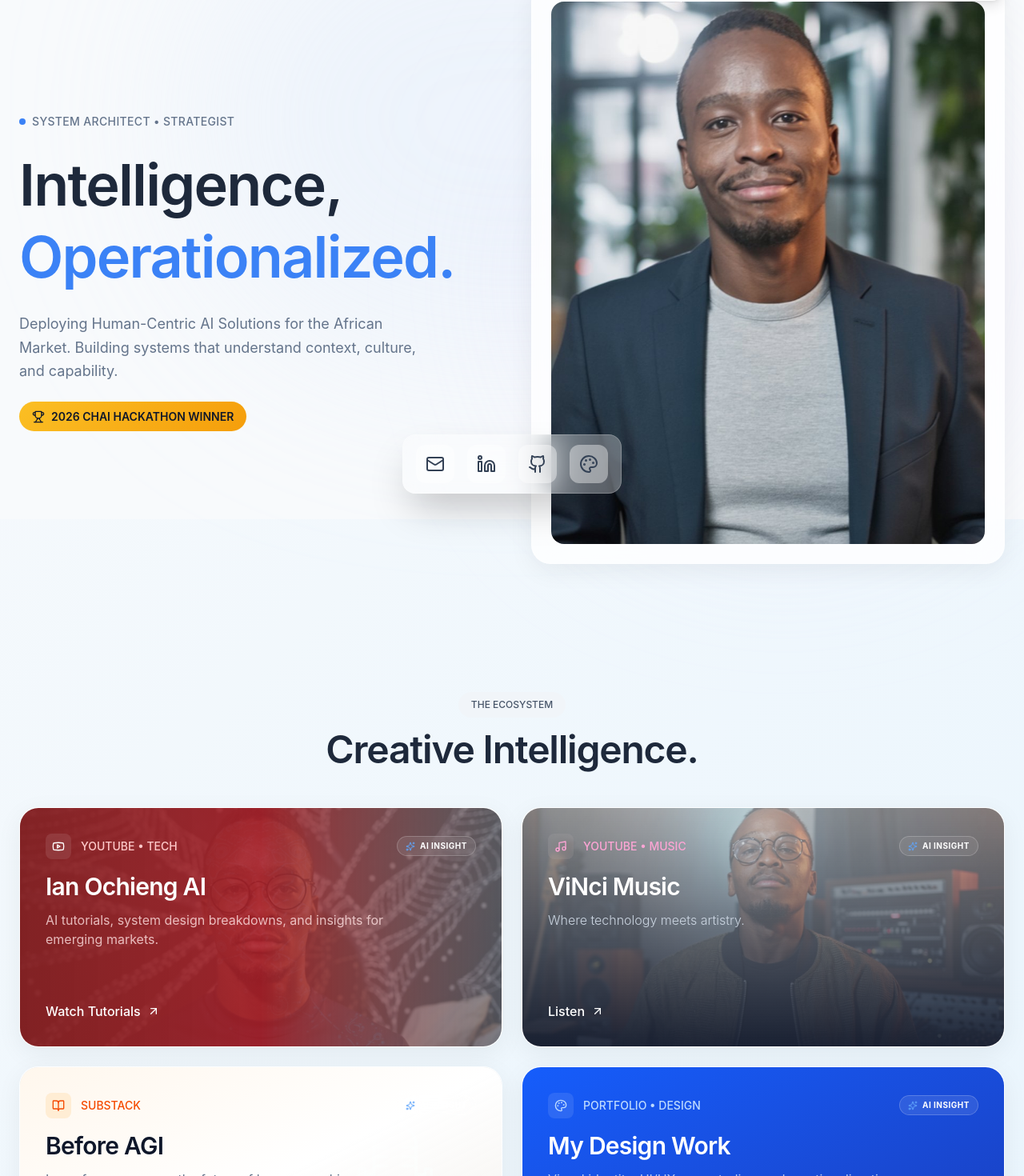
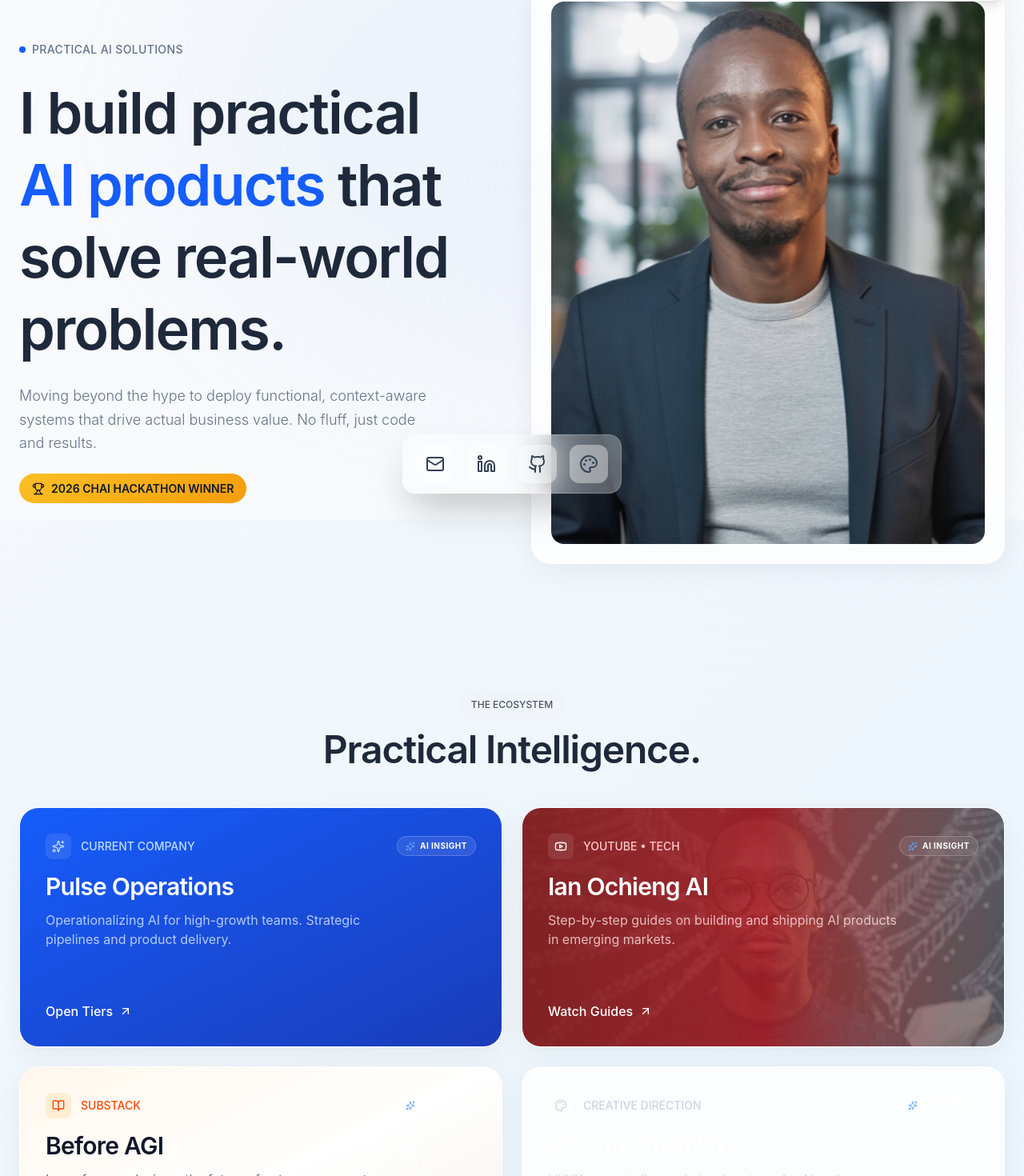
Before and after one commit to IanOchiengAI/ian-personal-website, a React (Vite) app in the folder website/: page / in a window 1280 px wide. Shown: the part 151-1621 px from the top of the page at 80% size. Built offline with nearby package versions, Linux system fonts and the light colour scheme.

Commit message:
feat: refine identity to "practical AI" and add Pulse pricing modal

```diff
--- a/website/src/App.tsx
+++ b/website/src/App.tsx
@@ -8,8 +8,11 @@
 import PortfolioFolder from './components/PortfolioFolder';
 import ContactModal from './components/ContactModal';
 
+import PricingModal from './components/PricingModal';
+
 function App() {
   const [isPortfolioOpen, setIsPortfolioOpen] = useState(false);
+  const [isPricingOpen, setIsPricingOpen] = useState(false);
   const [isContactOpen, setIsContactOpen] = useState(false);
 
   return (
@@ -18,15 +21,14 @@
 
       <main>
         <Hero />
-        {/* Ecosystem no longer triggers portfolio directly (moved to Products),
-            but kept the prop just in case we add it back or for other links */}
-        <Ecosystem />
+        <Ecosystem onOpenPricing={() => setIsPricingOpen(true)} />
         <Trajectory />
         <Products onOpenPortfolio={() => setIsPortfolioOpen(true)} />
       </main>
 
       <ContactDock onOpenContact={() => setIsContactOpen(true)} />
       <PortfolioFolder isOpen={isPortfolioOpen} onClose={() => setIsPortfolioOpen(false)} />
+      <PricingModal isOpen={isPricingOpen} onClose={() => setIsPricingOpen(false)} />
       <ContactModal isOpen={isContactOpen} onClose={() => setIsContactOpen(false)} />
 
       {/* Background Gradients */}
--- a/website/src/components/Ecosystem.tsx
+++ b/website/src/components/Ecosystem.tsx
@@ -1,5 +1,5 @@
 import { motion } from 'framer-motion';
-import { Youtube, Music, BookOpen, ArrowUpRight, Palette, Sparkles } from 'lucide-react';
+import { Youtube, BookOpen, ArrowUpRight, Palette, Sparkles } from 'lucide-react';
 
 const fadeInUp = {
     hidden: { opacity: 0, y: 20 },
@@ -8,52 +8,56 @@
 
 const ecosystemItems = [
     {
+        id: 'pulse',
+        title: 'Pulse Operations',
+        subtitle: 'CURRENT COMPANY',
+        description: 'Operationalizing AI for high-growth teams. Strategic pipelines and product delivery.',
+        action: 'openPricing',
+        icon: Sparkles,
+        bgImage: '/images/ian-suit.jpeg',
+        theme: 'blue',
+        aiInsight: 'Current mission: Automating high-friction client onboarding workflows.'
+    },
+    {
         id: 'youtube-ai',
         title: 'Ian Ochieng AI',
         subtitle: 'YOUTUBE • TECH',
-        description: 'AI tutorials, system design breakdowns, and insights for emerging markets.',
+        description: 'Step-by-step guides on building and shipping AI products in emerging markets.',
         link: 'https://www.youtube.com/@IanOchiengAI',
         icon: Youtube,
         bgImage: '/images/ian-artistic.jpeg',
         theme: 'red',
-        aiInsight: 'Focuses on "low-friction" AI deployment in resource-constrained environments.'
-    },
-    {
-        id: 'vinci-music',
-        title: 'ViNci Music',
-        subtitle: 'YOUTUBE • MUSIC',
-        description: 'Where technology meets artistry.',
-        link: 'https://www.youtube.com/@ViNciMusicKE',
-        icon: Music,
-        bgImage: '/images/ian-moody.jpeg',
-        theme: 'slate',
-        aiInsight: 'Exploring the intersection of generative AI and Kenyan sonic identities.'
+        aiInsight: 'Primary channel for "low-friction" AI deployment tutorials.'
     },
     {
         id: 'before-agi',
         title: 'Before AGI',
         subtitle: 'SUBSTACK',
-        description: 'Long-form essays on the future of human-machine collaboration.',
+        description: 'Long-form analysis on the future of autonomous systems and identity.',
         link: 'https://beforeagi.substack.com',
         icon: BookOpen,
         bgImage: '/images/before-agi-workflow.png',
         theme: 'orange',
-        aiInsight: 'Predicts a shift from "AI Tools" to "Autonomous Identity Systems" by 2027.'
+        aiInsight: 'Predicts the rise of "Identity-First" AI systems by 2027.'
     },
     {
         id: 'behance',
-        title: 'My Design Work',
-        subtitle: 'PORTFOLIO • DESIGN',
-        description: 'Visual identity, UI/UX case studies, and creative direction.',
+        title: 'Design Portfolio',
+        subtitle: 'CREATIVE DIRECTION',
+        description: 'UI/UX case studies and visual systems for AI-native platforms.',
         link: 'https://www.behance.net/ianwsochiengai',
         icon: Palette,
         bgImage: null,
-        theme: 'blue',
-        aiInsight: 'Utilizes AI to automate repetitive UI patterns, freeing time for core strategy.'
+        theme: 'slate',
+        aiInsight: 'Focuses on "Invisible UI" patterns for LLM-driven applications.'
     }
 ];
 
-export default function Ecosystem() {
+interface EcosystemProps {
+    onOpenPricing: () => void;
+}
+
+export default function Ecosystem({ onOpenPricing }: EcosystemProps) {
     return (
         <section id="ecosystem" className="py-20 px-6">
             <div className="max-w-7xl mx-auto">
@@ -70,18 +74,27 @@
                         THE ECOSYSTEM
                     </span>
                     <h2 className="text-4xl md:text-5xl font-semibold tracking-tight">
-                        Creative Intelligence.
+                        Practical Intelligence.
                     </h2>
                 </motion.div>
 
                 {/* Bento Grid - 2x2 Layout */}
                 <div className="grid md:grid-cols-2 gap-6 auto-rows-[minmax(300px,auto)]">
-                    {ecosystemItems.map((item, idx) => (
-                        <motion.a
+                    {ecosystemItems.map((item, idx) => {
+                        const isLink = !!item.link;
+                        const Component = isLink ? motion.a : motion.div;
+                        const extraProps = isLink ? {
+                            href: item.link,
+                            target: "_blank",
+                            rel: "noopener noreferrer"
+                        } : {
+                            onClick: item.action === 'openPricing' ? onOpenPricing : undefined
+                        };
+
+                        return (
+                            <Component
                                 key={item.id}
-                            href={item.link}
-                            target="_blank"
-                            rel="noopener noreferrer"
+                                {...extraProps}
                                 initial="hidden"
                                 whileInView="visible"
                                 viewport={{ once: true }}
@@ -115,7 +128,7 @@
                                     <div className="flex items-center justify-between mb-4">
                                         <div className={`flex items-center gap-3 text-sm font-medium ${item.theme === 'orange' ? 'text-orange-600' :
                                             item.theme === 'blue' ? 'text-blue-200' :
-                                            item.theme === 'red' ? 'text-red-200' : 'text-pink-300'
+                                                item.theme === 'red' ? 'text-red-200' : 'text-slate-300'
                                             }`}>
                                             <div className={`w-8 h-8 rounded-lg flex items-center justify-center backdrop-blur-sm ${item.theme === 'orange' ? 'bg-orange-100' : 'bg-white/10'
                                                 }`}>
@@ -159,14 +172,15 @@
                                 <div className="relative z-10 mt-auto pt-6">
                                     <span className={`inline-flex items-center gap-2 font-medium group-hover:gap-3 transition-all ${item.theme === 'orange' ? 'text-orange-600' : 'text-white'
                                         }`}>
-                                    {item.id === 'vinci-music' ? 'Listen' :
+                                        {item.action === 'openPricing' ? 'Open Tiers' :
                                             item.id === 'before-agi' ? 'Read Analysis' :
-                                            item.id === 'behance' ? 'View on Behance' : 'Watch Tutorials'}
+                                                item.id === 'behance' ? 'View Portfolio' : 'Watch Guides'}
                                         <ArrowUpRight className="w-4 h-4 link-arrow" />
                                     </span>
                                 </div>
-                        </motion.a>
-                    ))}
+                            </Component>
+                        );
+                    })}
                 </div>
             </div>
         </section>
--- a/website/src/components/Hero.tsx
+++ b/website/src/components/Hero.tsx
@@ -15,21 +15,22 @@
                     >
                         {/* Eyebrow */}
                         <div className="flex items-center gap-2 text-slate-500 text-sm font-medium tracking-wide">
-                            <span className="w-2 h-2 rounded-full bg-primary-500" />
-                            SYSTEM ARCHITECT • STRATEGIST
+                            <span className="w-2 h-2 rounded-full bg-blue-600" />
+                            PRACTICAL AI SOLUTIONS
                         </div>
 
                         {/* Headline */}
                         <h1 className="text-5xl md:text-6xl lg:text-7xl font-semibold tracking-tight leading-tight">
-                            Intelligence,
+                            I build practical
                             <br />
-                            <span className="text-primary-500">Operationalized.</span>
+                            <span className="text-blue-600">AI products</span> that
+                            <br />
+                            solve real-world problems.
                         </h1>
 
                         {/* Subhead */}
-                        <p className="text-lg text-slate-500 max-w-lg leading-relaxed">
-                            Deploying Human-Centric AI Solutions for the African Market.
-                            Building systems that understand context, culture, and capability.
+                        <p className="text-lg text-slate-500 max-w-lg leading-relaxed font-light">
+                            Moving beyond the hype to deploy functional, context-aware systems that drive actual business value. No fluff, just code and results.
                         </p>
 
                         {/* Badge */}
--- /dev/null
+++ b/website/src/components/PricingModal.tsx
@@ -0,0 +1,169 @@
+import { motion, AnimatePresence } from 'framer-motion';
+import { X, Check, ArrowRight, Zap, Target, Layers } from 'lucide-react';
+
+interface PricingModalProps {
+    isOpen: boolean;
+    onClose: () => void;
+}
+
+const tiers = [
+    {
+        name: 'Discovery',
+        price: 'Consultation',
+        description: 'Ideal for teams exploring AI feasibility or needing a roadmap for identity engineering.',
+        features: [
+            '1-on-1 Strategy Session',
+            'Context & Culture Audit',
+            'Feasibility Report',
+            'Initial System Roadmap'
+        ],
+        icon: Target,
+        color: 'bg-blue-100 text-blue-600',
+        borderColor: 'border-blue-100'
+    },
+    {
+        name: 'Operational',
+        price: 'Tier 1',
+        description: 'Building and deploying a core AI product or workflow for immediate business impact.',
+        features: [
+            'Custom AI Pipeline Design',
+            'Deployment to Vercel/Cloud',
+            'M-Pesa Integration (if req)',
+            '2 Weeks Support'
+        ],
+        icon: Zap,
+        color: 'bg-orange-100 text-orange-600',
+        borderColor: 'border-orange-100',
+        recommended: true
+    },
+    {
+        name: 'Architect',
+        price: 'Custom',
+        description: 'End-to-end autonomous systems and large-scale AI infrastructure development.',
+        features: [
+            'Complex RAG Architectures',
+            'Multi-agent systems',
+            'Fine-tuning & Training',
+            'Ongoing Strategic Support'
+        ],
+        icon: Layers,
+        color: 'bg-purple-100 text-purple-600',
+        borderColor: 'border-purple-100'
+    }
+];
+
+export default function PricingModal({ isOpen, onClose }: PricingModalProps) {
+    return (
+        <AnimatePresence>
+            {isOpen && (
+                <div className="fixed inset-0 z-[100] flex items-center justify-center px-4">
+                    {/* Backdrop */}
+                    <motion.div
+                        initial={{ opacity: 0 }}
+                        animate={{ opacity: 1 }}
+                        exit={{ opacity: 0 }}
+                        onClick={onClose}
+                        className="absolute inset-0 bg-slate-900/60 backdrop-blur-sm"
+                    />
+
+                    {/* Window */}
+                    <motion.div
+                        initial={{ opacity: 0, scale: 0.9, y: 20 }}
+                        animate={{ opacity: 1, scale: 1, y: 0 }}
+                        exit={{ opacity: 0, scale: 0.9, y: 20 }}
+                        className="relative w-full max-w-5xl bg-slate-50 rounded-2xl shadow-2xl overflow-hidden max-h-[90vh] flex flex-col"
+                    >
+                        {/* Header */}
+                        <div className="bg-white border-b border-slate-200 px-6 py-4 flex items-center justify-between shrink-0">
+                            <div className="flex items-center gap-3">
+                                <div className="w-10 h-10 bg-blue-600 rounded-xl flex items-center justify-center shadow-lg shadow-blue-500/20">
+                                    <span className="text-white font-bold text-xl uppercase tracking-tighter">P</span>
+                                </div>
+                                <div>
+                                    <h2 className="text-lg font-bold text-slate-900 leading-none">Pulse Operations</h2>
+                                    <p className="text-[10px] text-slate-400 uppercase tracking-widest mt-1">Tiered AI Implementation</p>
+                                </div>
+                            </div>
+                            <button
+                                onClick={onClose}
+                                className="p-2 hover:bg-slate-100 rounded-full transition-colors"
+                                title="Close"
+                            >
+                                <X className="w-5 h-5 text-slate-400" />
+                            </button>
+                        </div>
+
+                        {/* Content */}
+                        <div className="p-8 overflow-y-auto">
+                            <div className="text-center mb-10">
+                                <h3 className="text-2xl font-semibold mb-3">Practical AI Tiers</h3>
+                                <p className="text-slate-500 max-w-xl mx-auto">Selected models for varying stages of technical maturity and project scope. Transparent pricing for operational results.</p>
+                            </div>
+
+                            <div className="grid md:grid-cols-3 gap-6">
+                                {tiers.map((tier) => (
+                                    <div
+                                        key={tier.name}
+                                        className={`relative bg-white p-8 rounded-2xl border ${tier.recommended ? 'border-blue-600 shadow-xl shadow-blue-500/10' : 'border-slate-200'} flex flex-col`}
+                                    >
+                                        {tier.recommended && (
+                                            <div className="absolute -top-3 left-1/2 -translate-x-1/2 bg-blue-600 text-white text-[10px] font-bold px-3 py-1 rounded-full uppercase tracking-widest whitespace-nowrap">
+                                                Most Practical
+                                            </div>
+                                        )}
+
+                                        <div className="flex items-center gap-3 mb-6">
+                                            <div className={`w-10 h-10 rounded-xl flex items-center justify-center ${tier.color}`}>
+                                                <tier.icon className="w-5 h-5" />
+                                            </div>
+                                            <div>
+                                                <h4 className="text-sm font-bold text-slate-900 uppercase tracking-widest">{tier.name}</h4>
+                                                <p className="text-2xl font-bold text-slate-900">{tier.price}</p>
+                                            </div>
+                                        </div>
+
+                                        <p className="text-sm text-slate-500 mb-8 font-light leading-relaxed">
+                                            {tier.description}
+                                        </p>
+
+                                        <ul className="space-y-4 mb-8 flex-1">
+                                            {tier.features.map((feature) => (
+                                                <li key={feature} className="flex items-start gap-3 text-sm text-slate-600">
+                                                    <Check className="w-4 h-4 text-green-500 mt-0.5 shrink-0" />
+                                                    {feature}
+                                                </li>
+                                            ))}
+                                        </ul>
+
+                                        <button
+                                            onClick={onClose}
+                                            className={`w-full py-3 rounded-xl text-sm font-bold flex items-center justify-center gap-2 transition-all ${tier.recommended
+                                                ? 'bg-blue-600 text-white hover:bg-blue-700 shadow-lg shadow-blue-500/20'
+                                                : 'bg-slate-50 text-slate-600 hover:bg-slate-100'
+                                                }`}
+                                        >
+                                            Select {tier.name} <ArrowRight className="w-4 h-4" />
+                                        </button>
+                                    </div>
+                                ))}
+                            </div>
+
+                            <div className="mt-12 p-6 bg-slate-900 rounded-3xl text-white flex flex-col md:flex-row items-center justify-between gap-6">
+                                <div>
+                                    <h4 className="text-lg font-semibold mb-1">Need a custom AI architecture?</h4>
+                                    <p className="text-slate-400 text-sm">Large scale systems require unique constraints and culture-first design.</p>
+                                </div>
+                                <button
+                                    onClick={onClose}
+                                    className="px-8 py-3 bg-white text-slate-900 rounded-xl text-sm font-bold hover:bg-blue-50 transition-colors whitespace-nowrap"
+                                >
+                                    Contact for Custom Brief
+                                </button>
+                            </div>
+                        </div>
+                    </motion.div>
+                </div>
+            )}
+        </AnimatePresence>
+    );
+}
```
Lines whose indentation alone changed are shown as unchanged.
